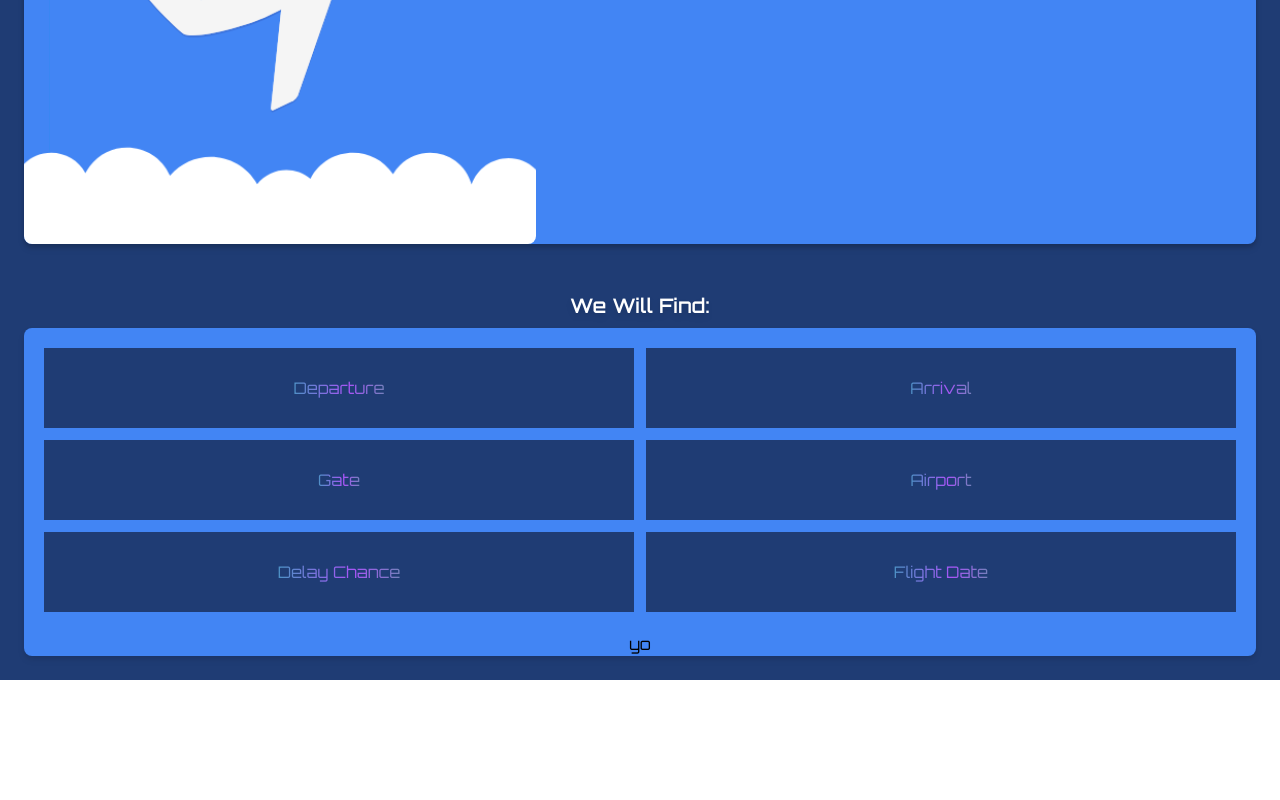
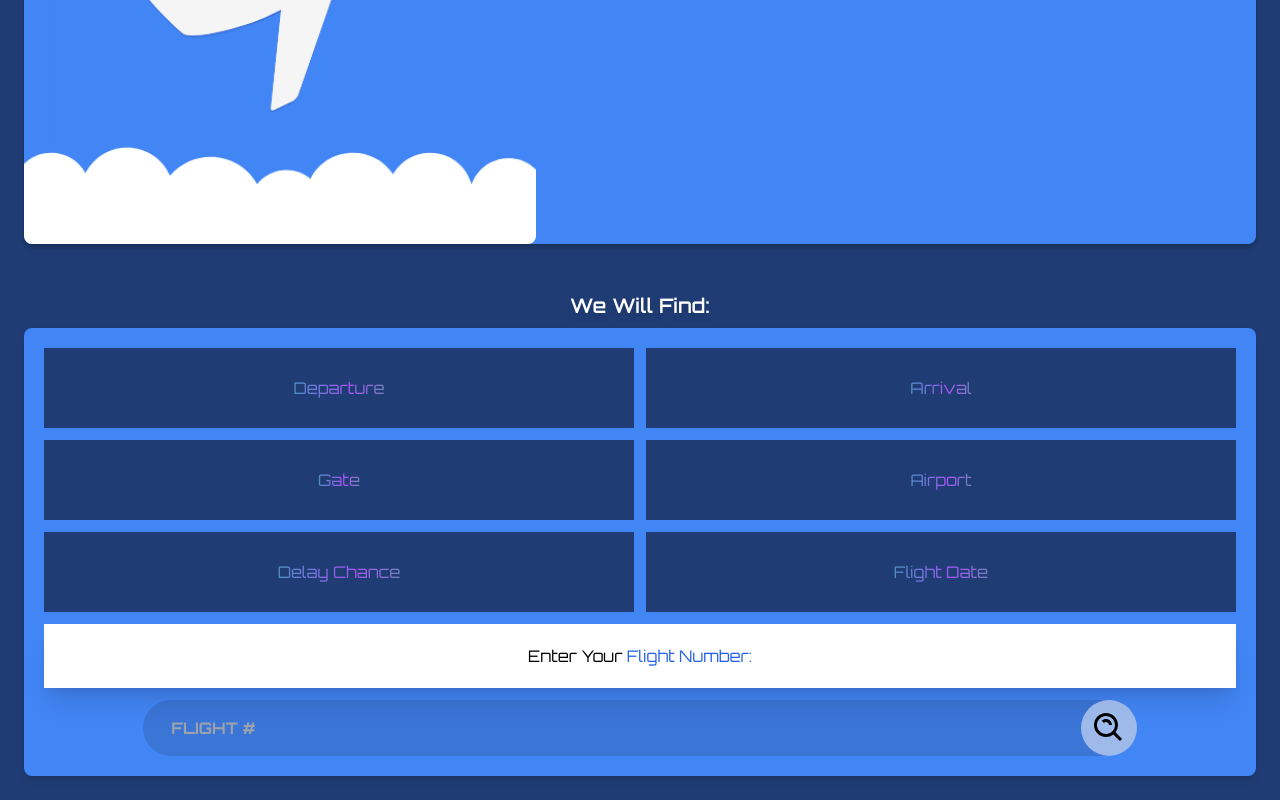
Before and after one commit to gabepalomin/SkyCast2.0, a React (Create React App) app in the folder skycast2/: page / in a window 1280 px wide. Shown: the part 544-1344 px from the top of the page. Before the commit the page ends 1224 px from the top, so only its background shows below. Built offline with nearby package versions, Linux system fonts and the light colour scheme.

Commit message:
Input bar added :)

```diff
--- a/skycast2/package.json
+++ b/skycast2/package.json
@@ -8,6 +8,7 @@
     "@testing-library/user-event": "^13.5.0",
     "react": "^18.2.0",
     "react-dom": "^18.2.0",
+    "react-icons": "^4.11.0",
     "react-scripts": "5.0.1",
     "web-vitals": "^2.1.4"
   },
--- a/skycast2/src/components/InputBar.js
+++ b/skycast2/src/components/InputBar.js
@@ -1,9 +1,9 @@
 import Block from "./Iblock";
-
+import { BiSearchAlt } from "react-icons/bi";
 const InputBar = () => {
   return (
-    <div class="bg-desc rounded-lg">
-      <div class=" grid grid-cols-2 grid-rows-3 p-5 gap-3 ">
+    <div class="bg-desc rounded-lg p-5">
+      <div class=" grid grid-cols-2 grid-rows-3  gap-3 ">
         <Block message={"Departure"} />
         <Block message={"Arrival"} />
         <Block message={"Gate"} />
@@ -11,7 +11,30 @@ const InputBar = () => {
         <Block message={"Delay Chance"} />
         <Block message={"Flight Date"} />
       </div>
-      <div class="text-center">yo</div>
+      <div class="text-center flex flex-col gap-3 pt-3  items-center">
+        <div class="bg-white p-3 py-5 w-full shadow-xl">
+          <h2 class="">
+            Enter Your <span class="text-blue-600">Flight Number:</span>
+          </h2>
+        </div>
+        <div class="pl-7 bg-search  rounded-full flex items-center justify-between w-5/6">
+          <input
+            type="text"
+            placeholder="Flight #"
+            class=" border-none outline-none text-base w-5/6 uppercase text-white bg-transparent font-bold"
+          />
+          <button
+            type="submit"
+            value="submit"
+            id="FlightNumberSubmitButton"
+            class=" border-none aspect-square rounded-full bg-button  h-14 flex justify-center items-center duration-500 hover:bg-hover"
+          >
+            <i className="text-4xl">
+              <BiSearchAlt />
+            </i>
+          </button>
+        </div>
+      </div>
     </div>
   );
 };
--- a/skycast2/tailwind.config.js
+++ b/skycast2/tailwind.config.js
@@ -35,6 +35,9 @@ module.exports = {
         blur: "rgba(217, 217, 217, 0.27)",
         page: "#1f3c74",
         desc: "#4285f4",
+        search: "rgba(32, 50, 97, 0.2)",
+        button: "rgba(255, 255, 255, 0.5)",
+        hover: "rgba(255,255,255)",
       },
       fontFamily: {
         Orbitron: ["Orbitron"],
```
Also changed, not shown: 1 other file (tests, documents, lock files or other folders).
